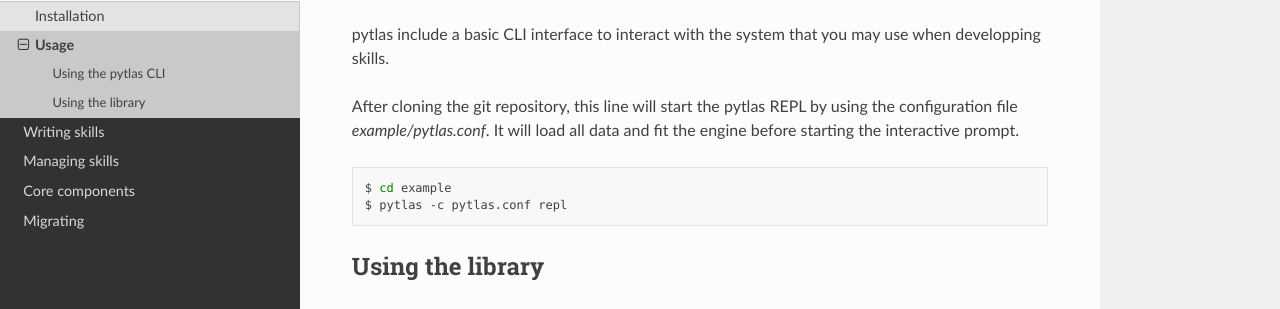
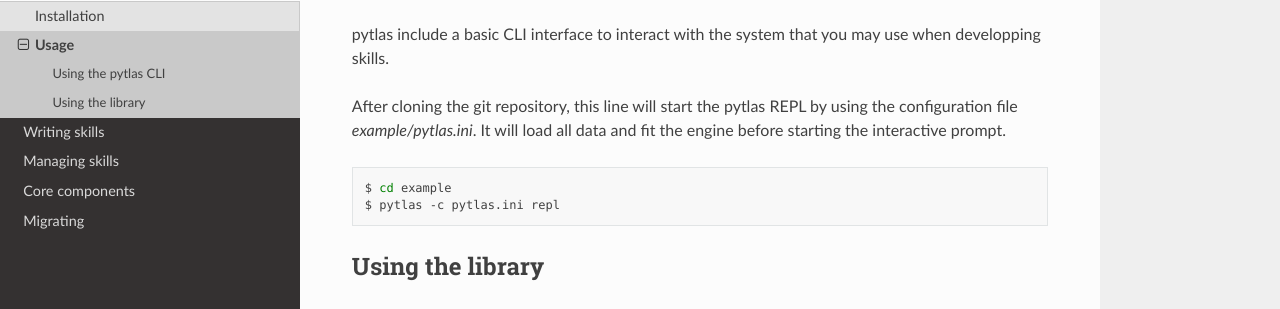
Before and after one commit to atlassistant/pytlas, a Sphinx documentation site: the page built from docs/getting_started/usage.rst, in a window 1280 px wide and 900 px high. Shown: the part 193-502 px from the top of the window. Built offline with Sphinx 7.4.7 and the Read the Docs theme 2.0.0, drawn with Linux system fonts in a browser that asks for light colours.

Commit message:
fix(cli): Now looks for a pytlas.ini file in the cwd

```diff
--- a/docs/getting_started/usage.rst
+++ b/docs/getting_started/usage.rst
@@ -10,13 +10,13 @@ pytlas include a basic CLI interface to interact with the system that you may
 use when developping skills.
 
 After cloning the git repository, this line will start the pytlas REPL by using
-the configuration file `example/pytlas.conf`. It will load all data and fit the
+the configuration file `example/pytlas.ini`. It will load all data and fit the
 engine before starting the interactive prompt.
 
 .. code:: bash
 
   $ cd example
-  $ pytlas -c pytlas.conf repl
+  $ pytlas -c pytlas.ini repl
 
 Using the library
 -----------------
--- a/docs/writing_skills/settings.rst
+++ b/docs/writing_skills/settings.rst
@@ -32,7 +32,7 @@ values casted to a particular type.
   from pytlas.settings import CONFIG
 
   # Load a setting file
-  CONFIG.load_from_file('file/path/pytlas.conf')
+  CONFIG.load_from_file('file/path/pytlas.ini')
 
   # Get a string
   CONFIG.get('openweather_key', 'a default value', section='pytlas.weather')
```
Also changed, not shown: 3 other files.
